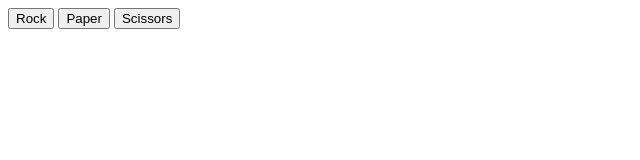
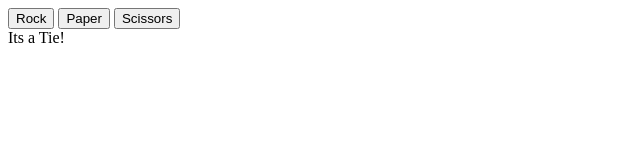
Before and after one commit to Eesatheslayr/js1-rps-game, a plain HTML site: page index.html in a window 1280 px wide. Both pictures are taken after a click on the button "Rock". Shown: the full height of the page, 0-640 px from the left. Drawn offline with Linux system fonts and the light colour scheme.

Commit message:
feat: Add node to display results of playRound();
- Implemented a new node called 'results' to visually display the outcome of the playRound() function.
- Updated the UI to include the new node for better user feedback.
- Ensured the node dynamically updates based on the results returned by playRound().

```diff
--- a/index.html
+++ b/index.html
@@ -9,6 +9,8 @@
  <button id="btn-1"> Rock </button>
  <button id="btn-2"> Paper </button>
  <button id="btn-3"> Scissors </button>
+  <div id="results"> </div>
+  <div id="score"> </div>
 
     <script src="rps.js"> </script>
     </body>
--- a/rps.js
+++ b/rps.js
@@ -22,15 +22,20 @@ function playRound(playerChoice){
    if (playerChoice==='Rock' && computerChoice===0
    || playerChoice==='paper' && computerChoice===1
    || playerChoice==='scissors' && computerChoice===2) {
-    console.log('Tie')
+   resultTie.textContent='Its a Tie!'
    } else if(playerChoice==='Rock'&& computerChoice===2
    || playerChoice==='paper' && computerChoice===0
    || playerChoice==='scissors' && computerChoice===1){
-    console.log('You win!')
+    resultWin.textContent='You Win!'
+    playerScore++
    }else {
-    console.log('You Lose!')
+    resultLose.textContent='You Lose!'
+    computerScore++
    }
 }
+
+
+
 
 
 const btnOne = document.querySelector('#btn-1');
@@ -41,10 +46,14 @@ btnOne.addEventListener("click",function(){playRound('Rock')});
 btnTwo.addEventListener("click",function(){playRound('paper')});
 btnThree.addEventListener("click",function(){playRound('scissors')});
 
+const results =document.querySelector("#results");
+const resultWin =document.createElement('Win');
+const resultLose =document.createElement('lose');
+const resultTie =document.createElement('tie');
 
-
-
-
+results.appendChild(resultWin);
+results.appendChild(resultLose);
+results.appendChild(resultTie);
 
 
 
```
